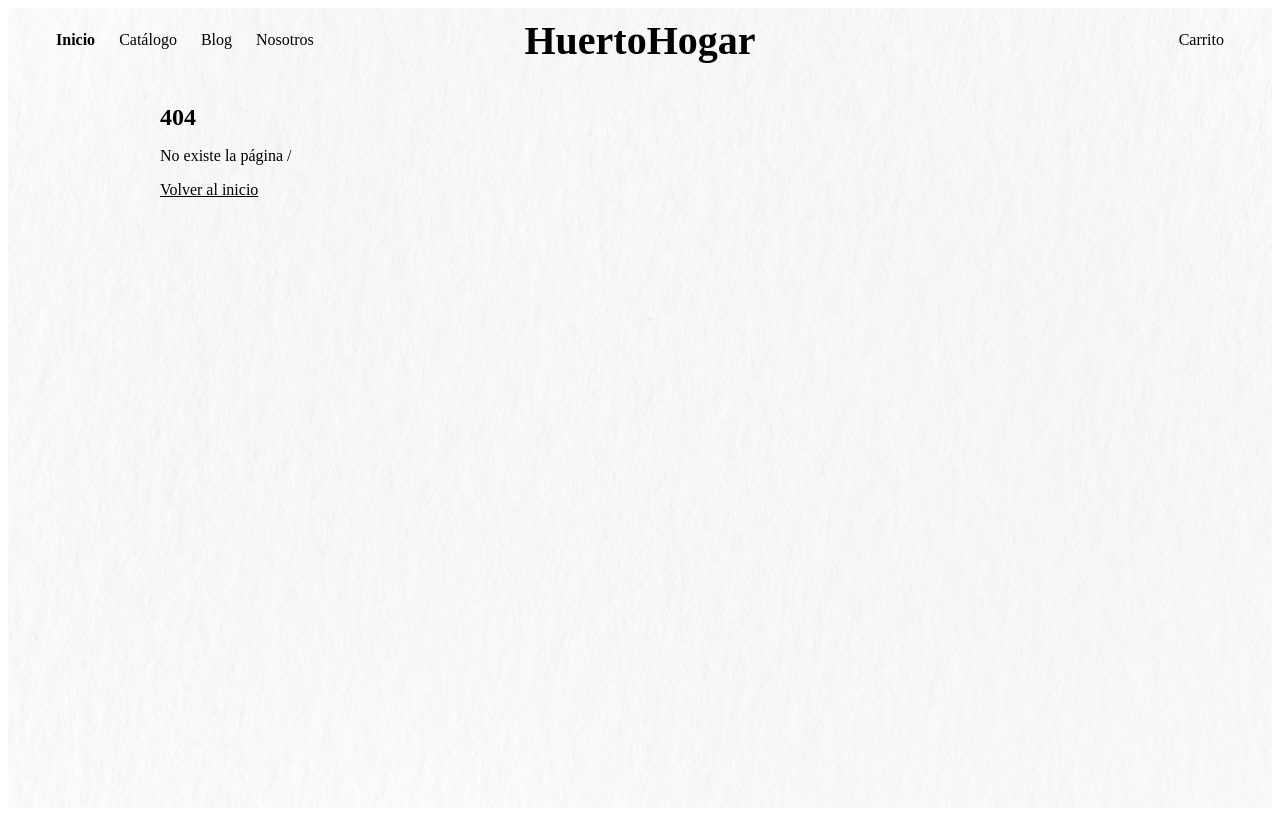
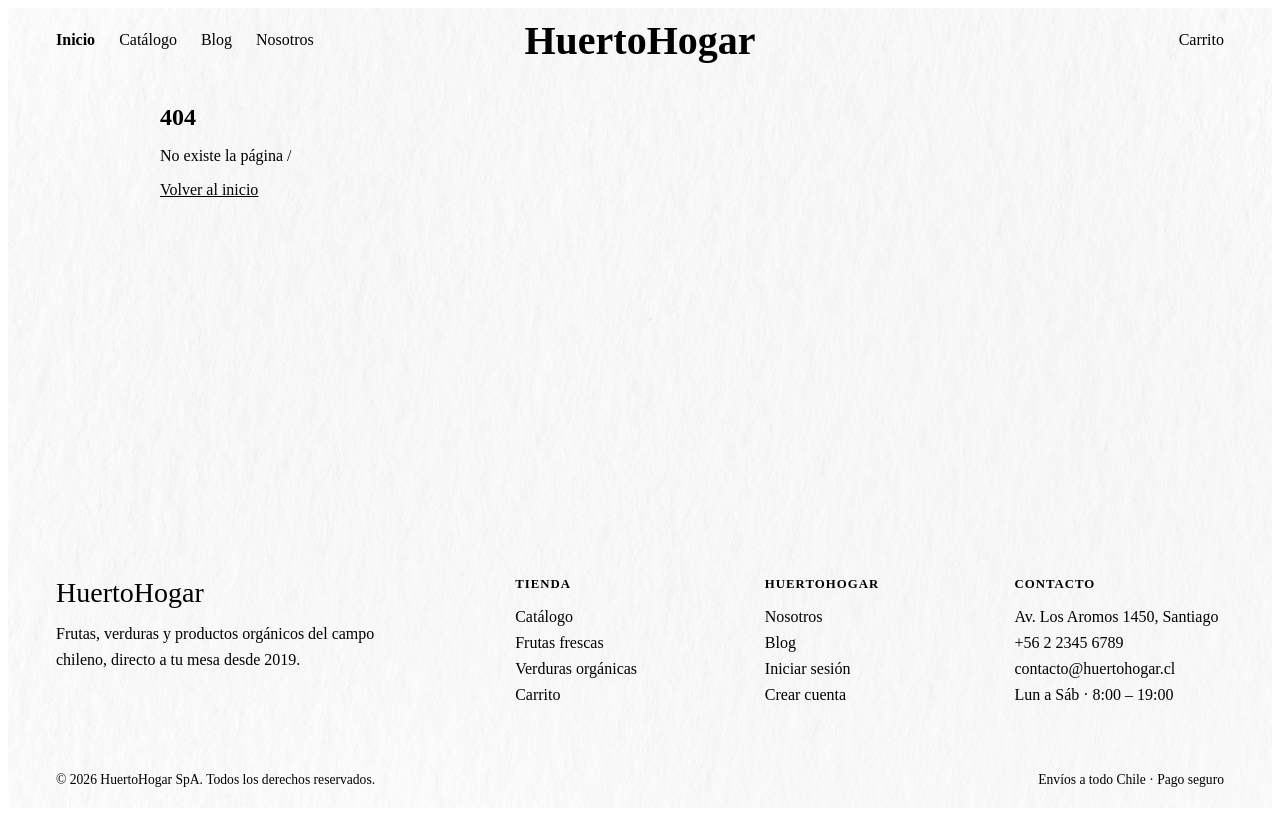
Before and after one commit to elMaxip/huerto-hogar-react-mfe, a React (Vite) app in the folder apps/host/: page / in a window 1280 px wide. Before the commit this address had no page. Built offline with nearby package versions, Linux system fonts and the light colour scheme.

Commit message:
feat(host): add footer

```diff
--- /dev/null
+++ b/apps/host/src/components/Footer/Footer.module.css
@@ -0,0 +1,99 @@
+.footer {
+  border-top: 1px solid var(--color-bg-100);
+  background-color: var(--color-accent-1-900);
+  color: var(--color-accent-1-100);
+}
+
+.content {
+  max-width: 75rem;
+  margin-inline: auto;
+  padding: 3rem;
+
+  display: grid;
+  grid-template-columns: 2fr repeat(3, 1fr);
+  gap: 2.5rem;
+}
+
+.brand {
+  margin: 0 0 0.75rem;
+  font-family: var(--ff-serif);
+  font-size: 1.75rem;
+  color: var(--color-accent-2-500);
+}
+
+.tagline {
+  margin: 0;
+  max-width: 22rem;
+  line-height: 1.6;
+}
+
+.heading {
+  margin: 0 0 1rem;
+  font-family: var(--ff-sans);
+  font-size: 0.8rem;
+  font-weight: 600;
+  letter-spacing: 0.08em;
+  text-transform: uppercase;
+  color: var(--color-bg-50);
+}
+
+.list {
+  margin: 0;
+  padding: 0;
+  list-style: none;
+  font-style: normal;
+
+  display: flex;
+  flex-direction: column;
+  gap: 0.5rem;
+}
+
+.link {
+  color: inherit;
+  text-decoration: none;
+  transition: color var(--transition-fast);
+}
+
+.link:hover {
+  color: var(--color-accent-2-500);
+}
+
+.bottom {
+  max-width: 75rem;
+  margin-inline: auto;
+  padding: 1.25rem 3rem;
+  border-top: 1px solid var(--color-accent-1-800);
+
+  display: flex;
+  justify-content: space-between;
+  flex-wrap: wrap;
+  gap: 0.5rem;
+
+  font-size: 0.85rem;
+  color: var(--color-accent-1-300);
+}
+
+.bottom p {
+  margin: 0;
+}
+
+@media (max-width: 60rem) {
+  .content {
+    padding: 2rem 1.5rem;
+    grid-template-columns: 1fr 1fr;
+  }
+
+  .about {
+    grid-column: 1 / -1;
+  }
+
+  .bottom {
+    padding-inline: 1.5rem;
+  }
+}
+
+@media (max-width: 30rem) {
+  .content {
+    grid-template-columns: 1fr;
+  }
+}
--- /dev/null
+++ b/apps/host/src/components/Footer/Footer.tsx
@@ -0,0 +1,75 @@
+import { Link } from "react-router";
+import styles from "./Footer.module.css";
+
+const SECTIONS = [
+  {
+    title: "Tienda",
+    links: [
+      { to: "/catalog", label: "Catálogo" },
+      { to: "/catalog/frutas-frescas", label: "Frutas frescas" },
+      { to: "/catalog/verdura-organica", label: "Verduras orgánicas" },
+      { to: "/cart", label: "Carrito" },
+    ],
+  },
+  {
+    title: "HuertoHogar",
+    links: [
+      { to: "/about", label: "Nosotros" },
+      { to: "/blog", label: "Blog" },
+      { to: "/login", label: "Iniciar sesión" },
+      { to: "/register", label: "Crear cuenta" },
+    ],
+  },
+];
+
+export default function Footer() {
+  const year = new Date().getFullYear();
+
+  return (
+    <footer className={styles.footer}>
+      <div className={styles.content}>
+        <div className={styles.about}>
+          <p className={styles.brand}>HuertoHogar</p>
+          <p className={styles.tagline}>
+            Frutas, verduras y productos orgánicos del campo chileno, directo a
+            tu mesa desde 2019.
+          </p>
+        </div>
+
+        {SECTIONS.map((section) => (
+          <nav key={section.title} aria-label={section.title}>
+            <h2 className={styles.heading}>{section.title}</h2>
+            <ul className={styles.list}>
+              {section.links.map((link) => (
+                <li key={link.to}>
+                  <Link to={link.to} className={styles.link}>
+                    {link.label}
+                  </Link>
+                </li>
+              ))}
+            </ul>
+          </nav>
+        ))}
+
+        <div>
+          <h2 className={styles.heading}>Contacto</h2>
+          <address className={styles.list}>
+            <span>Av. Los Aromos 1450, Santiago</span>
+            <a href="tel:+56223456789" className={styles.link}>
+              +56 2 2345 6789
+            </a>
+            <a href="mailto:contacto@huertohogar.cl" className={styles.link}>
+              contacto@huertohogar.cl
+            </a>
+            <span>Lun a Sáb · 8:00 – 19:00</span>
+          </address>
+        </div>
+      </div>
+
+      <div className={styles.bottom}>
+        <p>© {year} HuertoHogar SpA. Todos los derechos reservados.</p>
+        <p>Envíos a todo Chile · Pago seguro</p>
+      </div>
+    </footer>
+  );
+}
--- a/apps/host/src/layouts/RootLayout.tsx
+++ b/apps/host/src/layouts/RootLayout.tsx
@@ -1,6 +1,7 @@
 import { Outlet, useNavigation } from "react-router";
 import styles from "./RootLayout.module.css";
 import Navbar from "../components/Navbar/Navbar";
+import Footer from "../components/Footer/Footer";
 
 export default function RootLayout() {
   const navigation = useNavigation();
@@ -13,6 +14,7 @@ export default function RootLayout() {
       <main className={styles.main} aria-busy={loading}>
         <Outlet />
       </main>
+      <Footer />
     </div>
   );
 }
```
